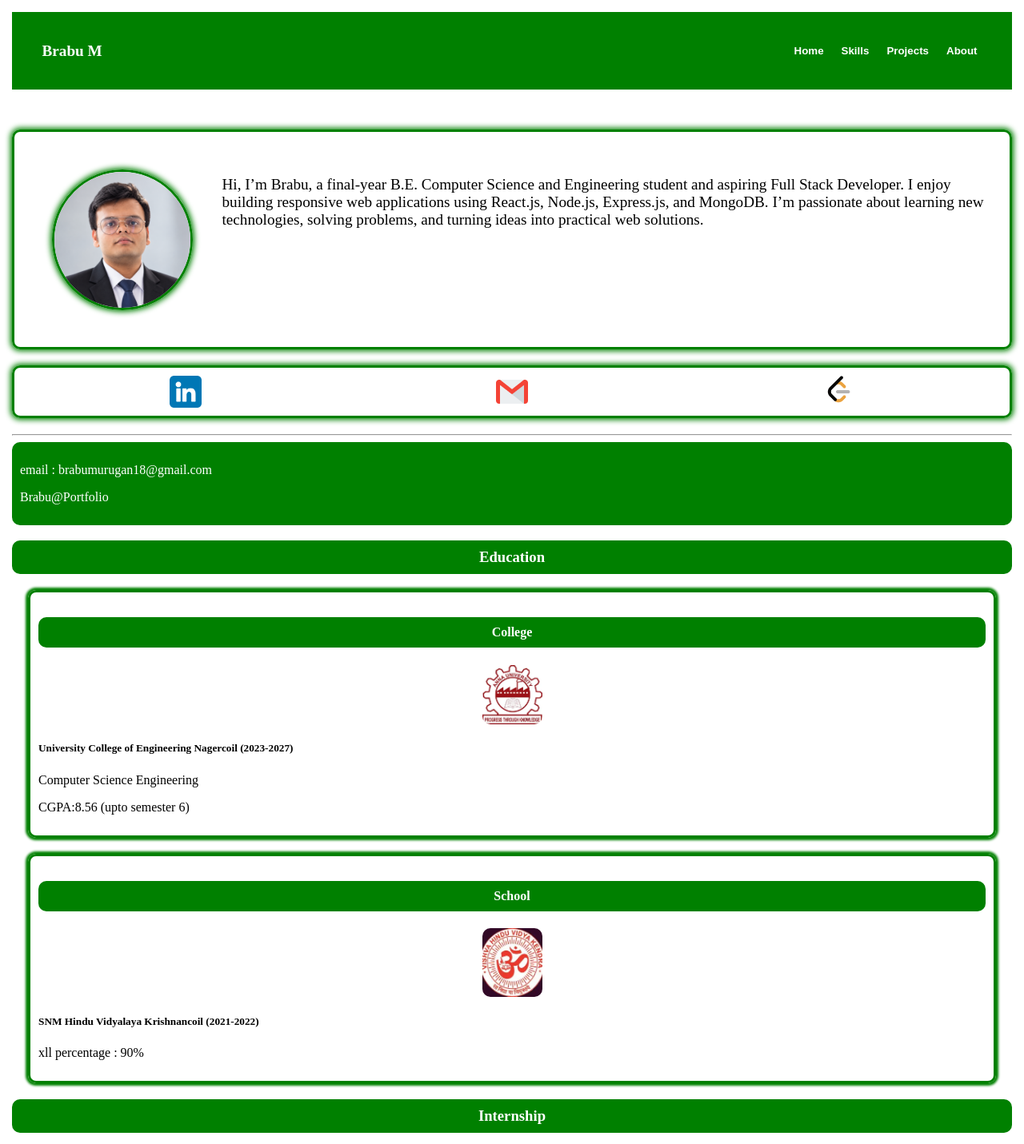
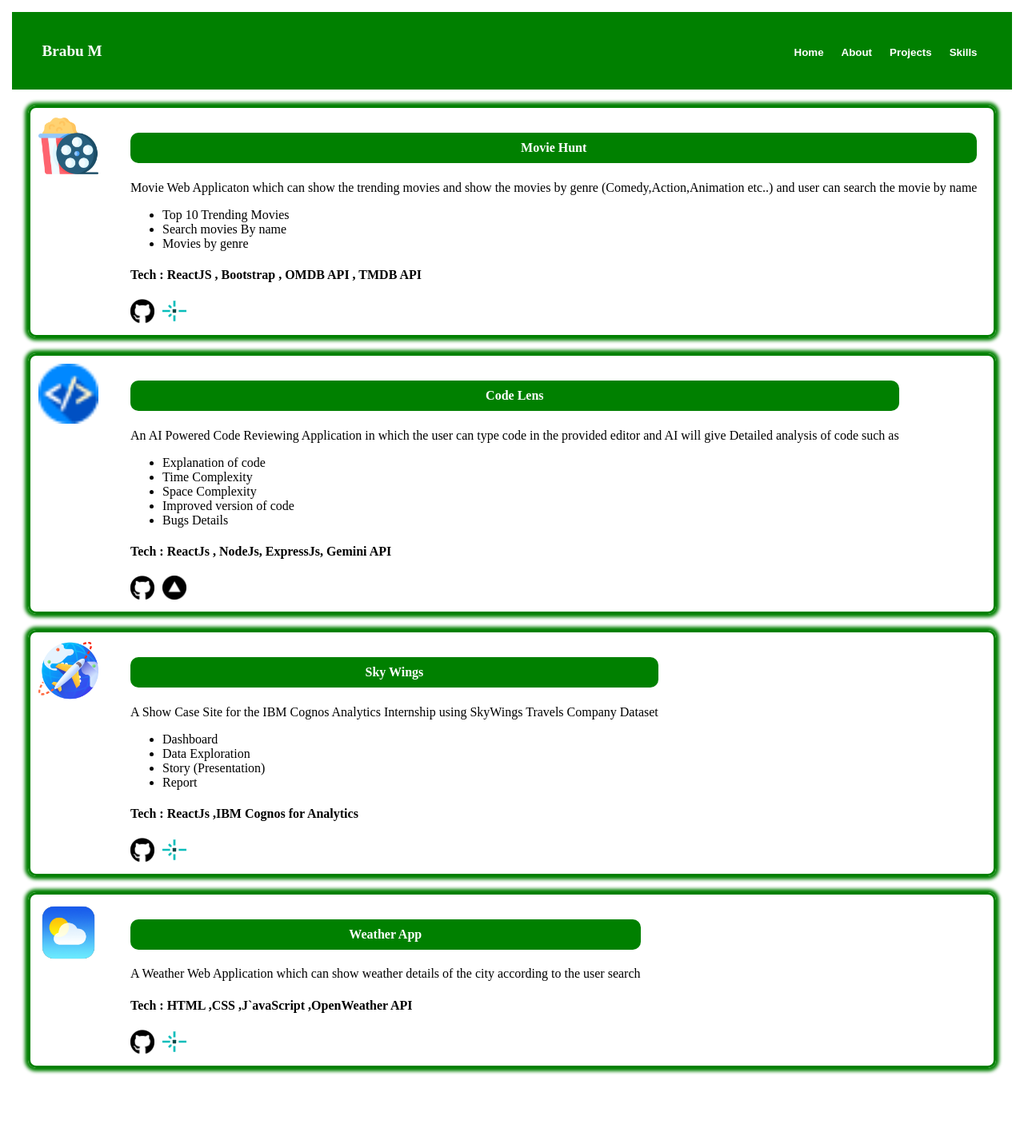
Before and after one commit to M-Brabu/portfolio-Brabu, a React (Vite) app: page /Project in a window 1280 px wide. Shown: the top 1431 px of the page at 80% size. After the commit the page ends 1356 px from the top, so only its background shows below. Built offline with nearby package versions, Linux system fonts and the light colour scheme.

Commit message:
30/09/2026

```diff
--- a/package.json
+++ b/package.json
@@ -11,7 +11,8 @@
   },
   "dependencies": {
     "react": "^19.2.8",
-    "react-dom": "^19.2.8"
+    "react-dom": "^19.2.8",
+    "react-router-dom": "^7.18.4"
   },
   "devDependencies": {
     "@types/react": "^19.2.18",
--- a/src/App.jsx
+++ b/src/App.jsx
@@ -1,16 +1,19 @@
 import Home from "./components/Home";
-import About from "./components/About"
-import Navbar from "./components/Navbar";
+import About from "./components/About";
 import Skills from "./components/Skills";
 import Project from "./components/Project";
+import {createBrowserRouter,RouterProvider}from 'react-router-dom'
 function App() {
+  const router = createBrowserRouter(
+    [
+    {element:<Home/>,path:"/"},
+    {element:<About/>,path:"/About"},
+    {element:<Project/>,path:"/Project"},
+    {element:<Skills/>,path:"/Skills"},
+    ])
   return (
     <>
-    <Navbar/>
-    <Home/>
-    <About/>
-    <Project/>
-     <Skills/>
+    <RouterProvider router={router}/>
     </>
   )
 }
--- a/src/components/About.jsx
+++ b/src/components/About.jsx
@@ -1,3 +1,4 @@
+import Navbar from './Navbar'
 import alo from '../assets/alo.png'
 import ibm from '../assets/ibm.webp'
 import ucen from '../assets/ucen.webp'
@@ -7,6 +8,8 @@ import naan from '../assets/naan.png'
 import hackerrank from '../assets/hackerrank.png'
 function About(){
     return(<>
+    <Navbar/>
+    <h3 className='sclclg'>Education & Experience & Certifications & Acheivments </h3>
     <h3 className='sclclg'>Education  </h3>
     <div className="education">
         <h4 className='sclclg'>College </h4>
@@ -53,6 +56,7 @@ function About(){
              and report generation using IBM Cognos Analytics.
         </p>
     </div>
+    <h3 className='sclclg'>Achievments  </h3>
     <div className="education">
         <h4 className='sclclg'>Achievments </h4>
         <div className="abt-img-div">
@@ -72,7 +76,7 @@ function About(){
         <p>Best Performer Award</p>
         <p>Actively Participated induction programme held at University college of engineering Nagercoil </p>
     </div>
-
+      <h3 className='sclclg'>Certifications </h3>
     <div className="education">
         <h4 className='sclclg'>Certifications</h4>
         <div className="abt-img-div">
--- a/src/components/Home.jsx
+++ b/src/components/Home.jsx
@@ -1,3 +1,4 @@
+import Navbar from './Navbar'
 import brabu from '../assets/Brabu.png'
 import linkedin from '../assets/linkedin.png'
 import gmail from '../assets/gmail.png'
@@ -5,6 +6,7 @@ import leetcode from '../assets/leetcode.png'
 function Home(){
     return(
         <>
+        <Navbar/>
         <div className="home-div">
              <img src={brabu} alt="Brabu" className="brabu-img" />
              <div className="brabu-intro">
@@ -16,9 +18,15 @@ function Home(){
              </div>
         </div>
         <div className="contact-div">
-            <img src={linkedin} alt="linkedin" className="contact-img" ></img>
-           <img src={gmail} alt="gmail" className="contact-img" ></img>
-           <img src={leetcode} alt="leetcode" className="contact-img" ></img>
+           <a href="www.linkedin.com/in/brabu-murugan-a7a15b297">
+             <img src={linkedin} alt="linkedin" className="contact-img" ></img>
+           </a>
+           <a href="mailto:brabumurugan18@gmail.com">
+            <img src={gmail} alt="gmail" className="contact-img" ></img>
+           </a>
+           <a href="https://leetcode.com/u/Brabu/">
+             <img src={leetcode} alt="leetcode" className="contact-img" ></img>
+           </a>
         </div>
         <hr />
         <div className="batp-div">
--- a/src/components/Navbar.jsx
+++ b/src/components/Navbar.jsx
@@ -1,13 +1,14 @@
+import {Link} from 'react-router-dom'
 function Navbar(){
     return(
         <>
         <div className="navbar">
             <div className="brabu-nav">Brabu M</div>
             <div className="nav-btn-group">
-                 <button className="nav-btn">Home</button>
-                 <button className="nav-btn">Skills</button>
-                 <button className="nav-btn">Projects</button>
-                 <button className="nav-btn">About</button>
+                <Link to="/"><button className="nav-btn">Home</button></Link>
+                <Link to="/about"><button className="nav-btn">About</button></Link>
+                <Link to="/project"><button className="nav-btn">Projects</button></Link>
+                <Link to="/Skills"><button className="nav-btn">Skills</button></Link>
             </div>
         </div>
         </>
--- a/src/components/Project.jsx
+++ b/src/components/Project.jsx
@@ -1,3 +1,4 @@
+import Navbar from './Navbar'
 import movie from '../assets/movie.png'
 import skywing from '../assets/skywing.png'
 import codelens from '../assets/codelens.png'
@@ -8,6 +9,7 @@ import weather from '../assets/weather.png'
 function Project(){
     return(
         <>
+        <Navbar/>
          <div className="project">
             <div className="project-img-div">
                <img src={movie} alt="movie hunt" className="project-img" />
@@ -26,8 +28,13 @@ function Project(){
                 <h4>Tech : ReactJS , Bootstrap , OMDB API , TMDB API </h4>
                </p>
                <div className="live-github">
-                <img src={github} alt="GitHub" className="live-git" />
+           <a href="https://github.com/M-Brabu/Movie-App.git">
+            <img src={github} alt="GitHub" className="live-git" />
+            </a>
+
+            <a href="https://moviehunterz.netlify.app/">
                 <img src={netlify} alt="" className="live-git" />
+            </a>
                </div>
             </div>
          </div>
@@ -51,8 +58,12 @@ function Project(){
                 <h4>Tech : ReactJs , NodeJs, ExpressJs, Gemini API </h4>
                 </p>
                <div className="live-github">
-                <img src={github} alt="GitHub" className="live-git" />
+               <a href="https://github.com/M-Brabu/code-reviewer.git">
+                  <img src={github} alt="GitHub" className="live-git" />
+                </a>
+               <a href="https://code-reviewer-rust-six.vercel.app/">
                 <img src={vercel} alt="" className="live-git" />
+               </a>
                </div>
             </div>
          </div>
@@ -74,8 +85,12 @@ function Project(){
                 <h4>Tech : ReactJs ,IBM Cognos for Analytics</h4>
                 </p>
              <div className="live-github">
+               <a href="https://github.com/M-Brabu/Skywings.git">
                 <img src={github} alt="GitHub" className="live-git" />
+               </a>
+               <a href="https://skywings-cognos-analysis-brabu.netlify.app">
                 <img src={netlify} alt="" className="live-git" />
+               </a>
             </div>
          </div>
     </div>
@@ -92,8 +107,12 @@ function Project(){
                 <h4>Tech : HTML ,CSS ,J`avaScript ,OpenWeather API</h4>
                 </p>
              <div className="live-github">
+               <a href="https://github.com/M-Brabu/weather-app.git">
                 <img src={github} alt="GitHub" className="live-git" />
+               </a>
+               <a href="https://lively-scone-b4ac8b.netlify.app/">
                 <img src={netlify} alt="" className="live-git" />
+               </a>
             </div>
          </div>
     </div>
--- a/src/components/Skills.jsx
+++ b/src/components/Skills.jsx
@@ -1,3 +1,4 @@
+import Navbar from '../components/Navbar';
 import html from '../assets/html.png'
 import css from '../assets/css.png'
 import js from '../assets/js.png'
@@ -15,6 +16,7 @@ import postman from '../assets/postman.png'
 import vscode from '../assets/vscode.png'
 function Skills(){
     return(<>
+    <Navbar/>
     <div className="skill-div">
         <div className="skill-heading">Frontend</div>
         <div className="skill-img-div">
```
Also changed, not shown: 1 other file (tests, documents, lock files or other folders).
